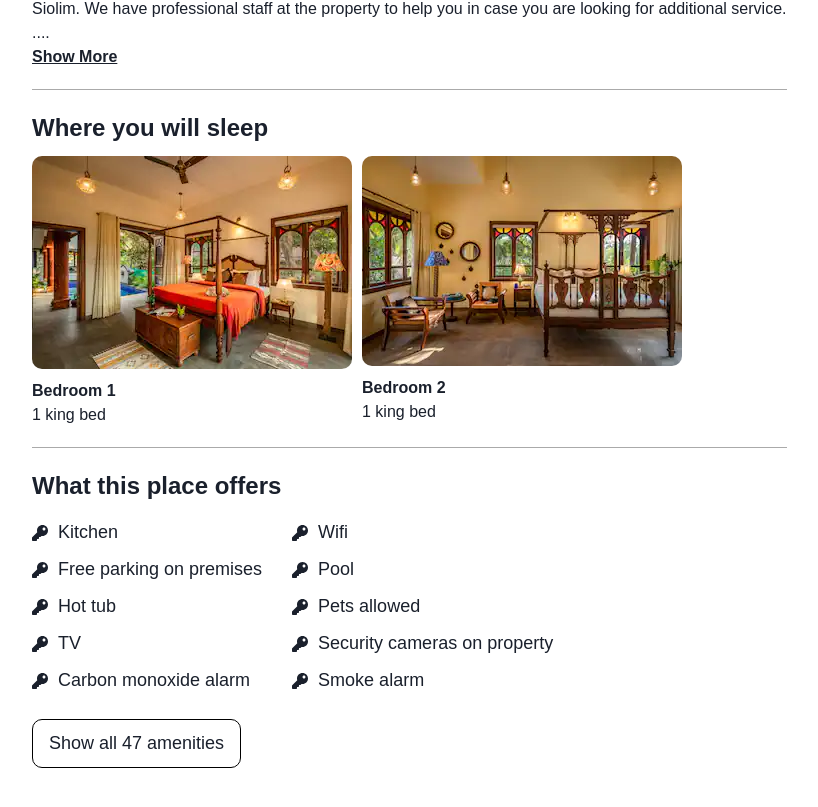
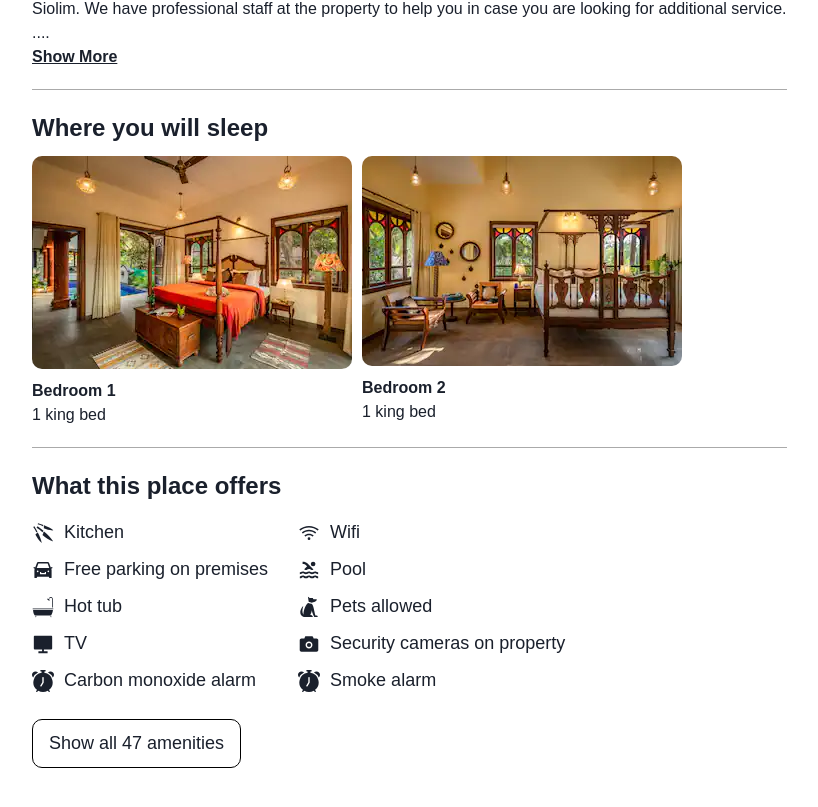
Before and after one commit to naveen0-0/airbnb-clone-work, a Next.js app: page /1 in a window 1280 px wide. Shown: the part 1470-2277 px from the top of the page, without its empty margins (32-850 px from the left). Built offline with nearby package versions, Linux system fonts and the light colour scheme.

Commit message:
Placeholder icons are replaced with the right icons in the hotel details page

```diff
--- a/components/HotelDetailsExtraInfo.tsx
+++ b/components/HotelDetailsExtraInfo.tsx
@@ -1,7 +1,12 @@
 import { Box, Text, Image, useMediaQuery } from '@chakra-ui/react'
 import { BsFillDoorOpenFill, BsFillCalendarDateFill } from 'react-icons/bs'
 import { FaKey } from 'react-icons/fa'
-import { AiFillStar } from 'react-icons/ai'
+import { AiFillStar, AiOutlineWifi, AiFillCamera } from 'react-icons/ai'
+import { GiKitchenKnives, GiSittingDog, GiBathtub } from 'react-icons/gi'
+import { MdOutlinePool } from 'react-icons/md'
+import { AiFillCar } from 'react-icons/ai'
+import { RiComputerFill } from 'react-icons/ri'
+import { BsFillAlarmFill } from 'react-icons/bs'
 
 export default function HotelDetailsExtraInfo() {
   const [isLargerThan1000] = useMediaQuery('(min-width: 1000px)')
@@ -81,19 +86,19 @@ export default function HotelDetailsExtraInfo() {
 
           <Box display="flex">
             <Box>
-              <Box display="flex" alignItems="center" paddingY="5px"><FaKey/> <Text marginLeft="10px" fontSize="18px">Kitchen</Text></Box>
-              <Box display="flex" alignItems="center" paddingY="5px"><FaKey/> <Text marginLeft="10px" fontSize="18px">Free parking on premises</Text></Box>
-              <Box display="flex" alignItems="center" paddingY="5px"><FaKey/> <Text marginLeft="10px" fontSize="18px">Hot tub</Text></Box>
-              <Box display="flex" alignItems="center" paddingY="5px"><FaKey/> <Text marginLeft="10px" fontSize="18px">TV</Text></Box>
-              <Box display="flex" alignItems="center" paddingY="5px"><FaKey/> <Text marginLeft="10px" fontSize="18px">Carbon monoxide alarm</Text></Box>
+              <Box display="flex" alignItems="center" paddingY="5px"><GiKitchenKnives size={22}/> <Text marginLeft="10px" fontSize="18px">Kitchen</Text></Box>
+              <Box display="flex" alignItems="center" paddingY="5px"><AiFillCar size={22}/> <Text marginLeft="10px" fontSize="18px">Free parking on premises</Text></Box>
+              <Box display="flex" alignItems="center" paddingY="5px"><GiBathtub size={22}/> <Text marginLeft="10px" fontSize="18px">Hot tub</Text></Box>
+              <Box display="flex" alignItems="center" paddingY="5px"><RiComputerFill size={22}/> <Text marginLeft="10px" fontSize="18px">TV</Text></Box>
+              <Box display="flex" alignItems="center" paddingY="5px"><BsFillAlarmFill size={22}/> <Text marginLeft="10px" fontSize="18px">Carbon monoxide alarm</Text></Box>
             </Box>
 
             <Box marginLeft="30px">
-              <Box display="flex" alignItems="center" paddingY="5px"><FaKey/> <Text marginLeft="10px" fontSize="18px">Wifi</Text></Box>
-              <Box display="flex" alignItems="center" paddingY="5px"><FaKey/> <Text marginLeft="10px" fontSize="18px">Pool</Text></Box>
-              <Box display="flex" alignItems="center" paddingY="5px"><FaKey/> <Text marginLeft="10px" fontSize="18px">Pets allowed</Text></Box>
-              <Box display="flex" alignItems="center" paddingY="5px"><FaKey/> <Text marginLeft="10px" fontSize="18px">Security cameras on property</Text></Box>
-              <Box display="flex" alignItems="center" paddingY="5px"><FaKey/> <Text marginLeft="10px" fontSize="18px">Smoke alarm</Text></Box>
+              <Box display="flex" alignItems="center" paddingY="5px"><AiOutlineWifi size={22}/> <Text marginLeft="10px" fontSize="18px">Wifi</Text></Box>
+              <Box display="flex" alignItems="center" paddingY="5px"><MdOutlinePool size={22}/> <Text marginLeft="10px" fontSize="18px">Pool</Text></Box>
+              <Box display="flex" alignItems="center" paddingY="5px"><GiSittingDog size={22}/> <Text marginLeft="10px" fontSize="18px">Pets allowed</Text></Box>
+              <Box display="flex" alignItems="center" paddingY="5px"><AiFillCamera size={22}/> <Text marginLeft="10px" fontSize="18px">Security cameras on property</Text></Box>
+              <Box display="flex" alignItems="center" paddingY="5px"><BsFillAlarmFill size={22}/> <Text marginLeft="10px" fontSize="18px">Smoke alarm</Text></Box>
             </Box>
           </Box>
           <Box cursor="pointer" border="1px solid #000" width="max-content" paddingY="10px" paddingX="16px" marginY="20px" borderRadius="10px" fontSize="18px" _hover={{backgroundColor:"#eee"}}>Show all 47 amenities</Box>
@@ -160,6 +165,7 @@ export default function HotelDetailsExtraInfo() {
 
         </Box>
       </Box>
+
     </Box>
   )
 }
```
